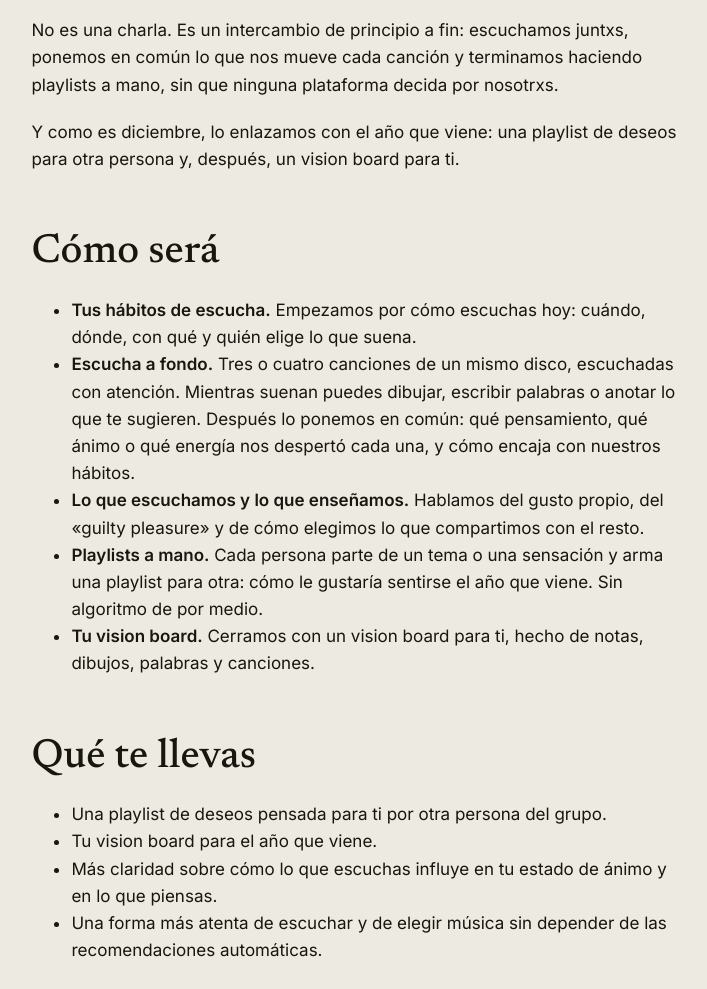
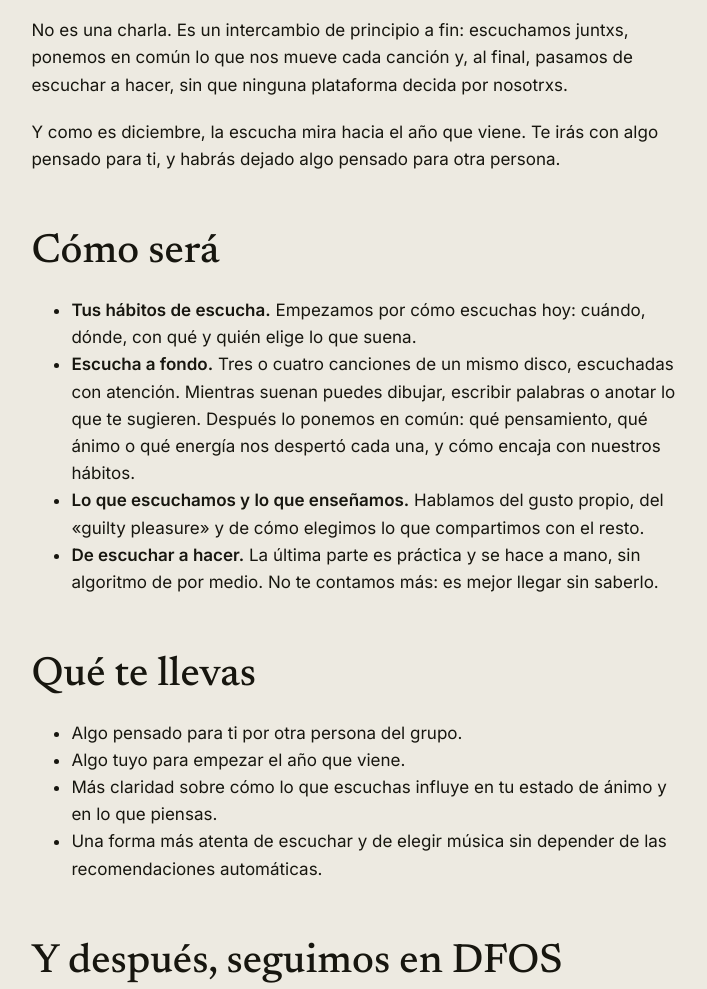
Before and after one commit to fraccctalclub/fraccctal-web, a plain HTML site: page encuentro-ver-de-oido.html in a window 1280 px wide. Shown: the part 979-1968 px from the top of the page, without its empty margins (284-991 px from the left). Drawn offline with Linux system fonts and the light colour scheme; a script that the page names is missing.

Commit message:
Ver de oído: la ficha insinúa la parte práctica sin revelar las playlists ni el vision board
Co-Authored-By: Claude Fable 5.2 <noreply@anthropic.com>

```diff
--- a/encuentro-ver-de-oido.html
+++ b/encuentro-ver-de-oido.html
@@ -4,18 +4,18 @@
 <meta charset="UTF-8">
 <meta name="viewport" content="width=device-width, initial-scale=1.0">
 <title>Ver de oído: reconocerse a través de la escucha · Taller de Onda Atelier Sonoro × Fraccctal · Fraccctal</title>
-<meta name="description" content="Taller para afinar la escucha y recuperar tu criterio frente al algoritmo: escucha compartida, playlists hechas a mano y un vision board sonoro. Con Lara Alcázar (Onda Atelier Sonoro). Jueves 17 de diciembre, Madrid. Early bird 16€ · General 19€.">
+<meta name="description" content="Taller para afinar la escucha, descubrir cómo lo que oímos guía lo que pensamos y sentimos, y recuperar tu criterio frente al algoritmo. Con Lara Alcázar (Onda Atelier Sonoro). Jueves 17 de diciembre, Madrid. Early bird 16€ · General 19€.">
 <link rel="canonical" href="https://fraccctal.com/encuentros/ver-de-oido">
 <meta property="og:type" content="website">
 <meta property="og:url" content="https://fraccctal.com/encuentros/ver-de-oido">
 <meta property="og:title" content="Ver de oído: reconocerse a través de la escucha · Taller de Onda Atelier Sonoro × Fraccctal · Fraccctal">
-<meta property="og:description" content="Taller para afinar la escucha y recuperar tu criterio frente al algoritmo: escucha compartida, playlists hechas a mano y un vision board sonoro. Con Lara Alcázar (Onda Atelier Sonoro). Jueves 17 de diciembre, Madrid.">
+<meta property="og:description" content="Taller para afinar la escucha, descubrir cómo lo que oímos guía lo que pensamos y sentimos, y recuperar tu criterio frente al algoritmo. Con Lara Alcázar (Onda Atelier Sonoro). Jueves 17 de diciembre, Madrid.">
 <meta property="og:image" content="https://fraccctal.com/assets/img/og-image.png">
 <meta property="og:site_name" content="Fraccctal">
 <meta property="og:locale" content="es_ES">
 <meta name="twitter:card" content="summary_large_image">
 <meta name="twitter:title" content="Ver de oído: reconocerse a través de la escucha · Taller de Onda Atelier Sonoro × Fraccctal · Fraccctal">
-<meta name="twitter:description" content="Taller para afinar la escucha y recuperar tu criterio frente al algoritmo: escucha compartida, playlists hechas a mano y un vision board sonoro. Con Lara Alcázar (Onda Atelier Sonoro). Jueves 17 de diciembre, Madrid.">
+<meta name="twitter:description" content="Taller para afinar la escucha, descubrir cómo lo que oímos guía lo que pensamos y sentimos, y recuperar tu criterio frente al algoritmo. Con Lara Alcázar (Onda Atelier Sonoro). Jueves 17 de diciembre, Madrid.">
 <meta name="twitter:image" content="https://fraccctal.com/assets/img/og-image.png">
 <link rel="icon" type="image/png" href="/assets/logo/favicon-32.png">
 <link rel="apple-touch-icon" href="/assets/logo/favicon-180.png">
@@ -28,7 +28,7 @@
   "@context": "https://schema.org",
   "@type": "Event",
   "name": "Ver de oído: reconocerse a través de la escucha",
-  "description": "Taller para afinar la escucha y recuperar tu criterio frente al algoritmo: escucha compartida, playlists hechas a mano y un vision board sonoro. Una colaboración de Onda Atelier Sonoro y Fraccctal.",
+  "description": "Taller para afinar la escucha, descubrir cómo lo que oímos guía lo que pensamos y sentimos, y recuperar tu criterio frente al algoritmo. Una colaboración de Onda Atelier Sonoro y Fraccctal.",
   "startDate": "2026-12-17T19:00:00+01:00",
   "endDate": "2026-12-17T21:30:00+01:00",
   "eventStatus": "https://schema.org/EventScheduled",
@@ -210,23 +210,22 @@
 
     <p>También es una forma de descubrir cómo lo que oímos guía lo que pensamos y cómo nos sentimos. El sonido conduce energía y pensamiento: nos acelera, nos calma, nos lleva a un recuerdo o nos cambia el ánimo sin que lo decidamos. Aquí nos paramos a notar hacia dónde nos lleva.</p>
 
-    <p>No es una charla. Es un intercambio de principio a fin: escuchamos juntxs, ponemos en común lo que nos mueve cada canción y terminamos haciendo playlists a mano, sin que ninguna plataforma decida por nosotrxs.</p>
+    <p>No es una charla. Es un intercambio de principio a fin: escuchamos juntxs, ponemos en común lo que nos mueve cada canción y, al final, pasamos de escuchar a hacer, sin que ninguna plataforma decida por nosotrxs.</p>
 
-    <p>Y como es diciembre, lo enlazamos con el año que viene: una playlist de deseos para otra persona y, después, un vision board para ti.</p>
+    <p>Y como es diciembre, la escucha mira hacia el año que viene. Te irás con algo pensado para ti, y habrás dejado algo pensado para otra persona.</p>
 
     <h2 style="margin-top:56px">Cómo será</h2>
     <ul>
       <li><strong>Tus hábitos de escucha.</strong> Empezamos por cómo escuchas hoy: cuándo, dónde, con qué y quién elige lo que suena.</li>
       <li><strong>Escucha a fondo.</strong> Tres o cuatro canciones de un mismo disco, escuchadas con atención. Mientras suenan puedes dibujar, escribir palabras o anotar lo que te sugieren. Después lo ponemos en común: qué pensamiento, qué ánimo o qué energía nos despertó cada una, y cómo encaja con nuestros hábitos.</li>
       <li><strong>Lo que escuchamos y lo que enseñamos.</strong> Hablamos del gusto propio, del «guilty pleasure» y de cómo elegimos lo que compartimos con el resto.</li>
-      <li><strong>Playlists a mano.</strong> Cada persona parte de un tema o una sensación y arma una playlist para otra: cómo le gustaría sentirse el año que viene. Sin algoritmo de por medio.</li>
-      <li><strong>Tu vision board.</strong> Cerramos con un vision board para ti, hecho de notas, dibujos, palabras y canciones.</li>
+      <li><strong>De escuchar a hacer.</strong> La última parte es práctica y se hace a mano, sin algoritmo de por medio. No te contamos más: es mejor llegar sin saberlo.</li>
     </ul>
 
     <h2 style="margin-top:56px">Qué te llevas</h2>
     <ul>
-      <li>Una playlist de deseos pensada para ti por otra persona del grupo.</li>
-      <li>Tu vision board para el año que viene.</li>
+      <li>Algo pensado para ti por otra persona del grupo.</li>
+      <li>Algo tuyo para empezar el año que viene.</li>
       <li>Más claridad sobre cómo lo que escuchas influye en tu estado de ánimo y en lo que piensas.</li>
       <li>Una forma más atenta de escuchar y de elegir música sin depender de las recomendaciones automáticas.</li>
     </ul>
```
